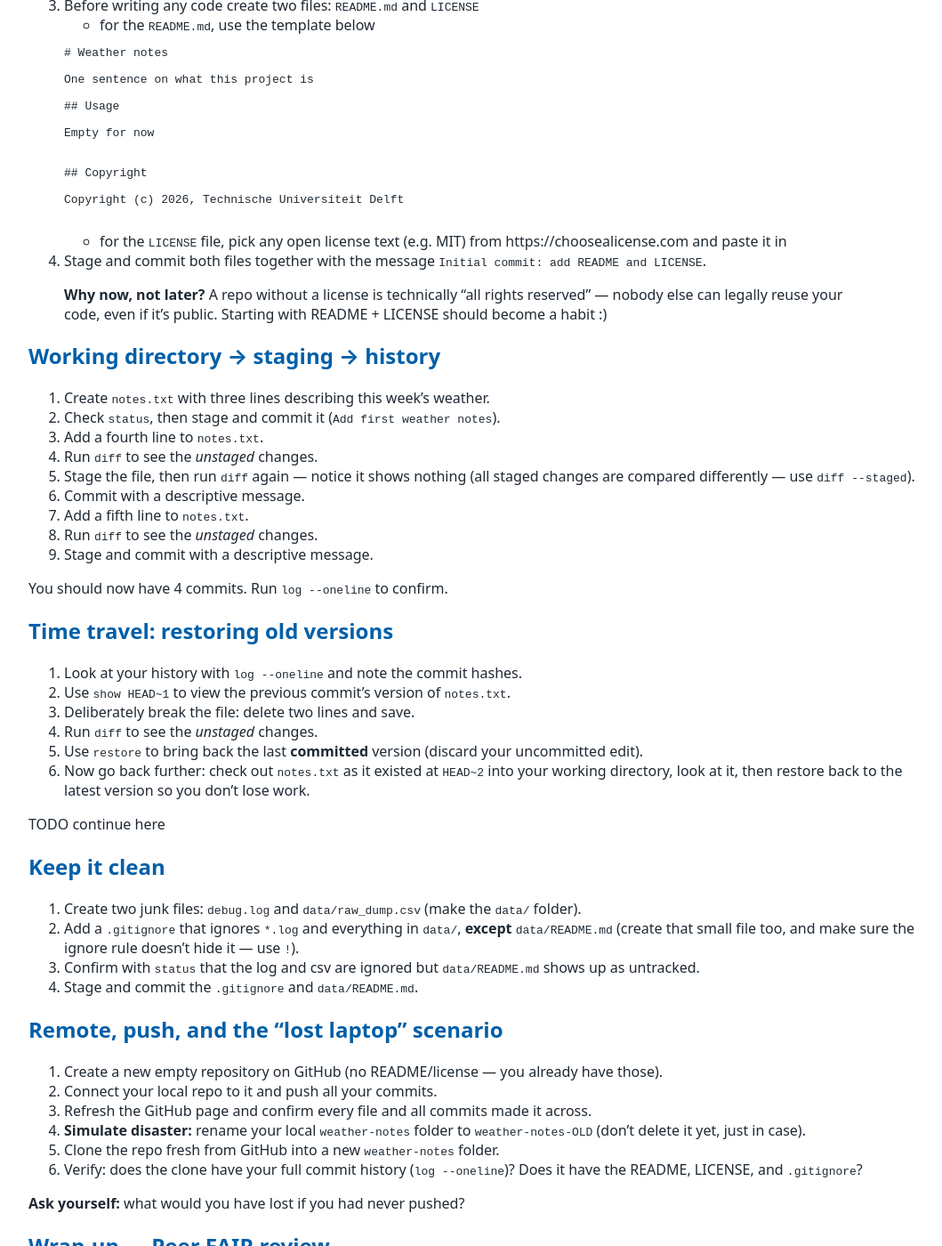
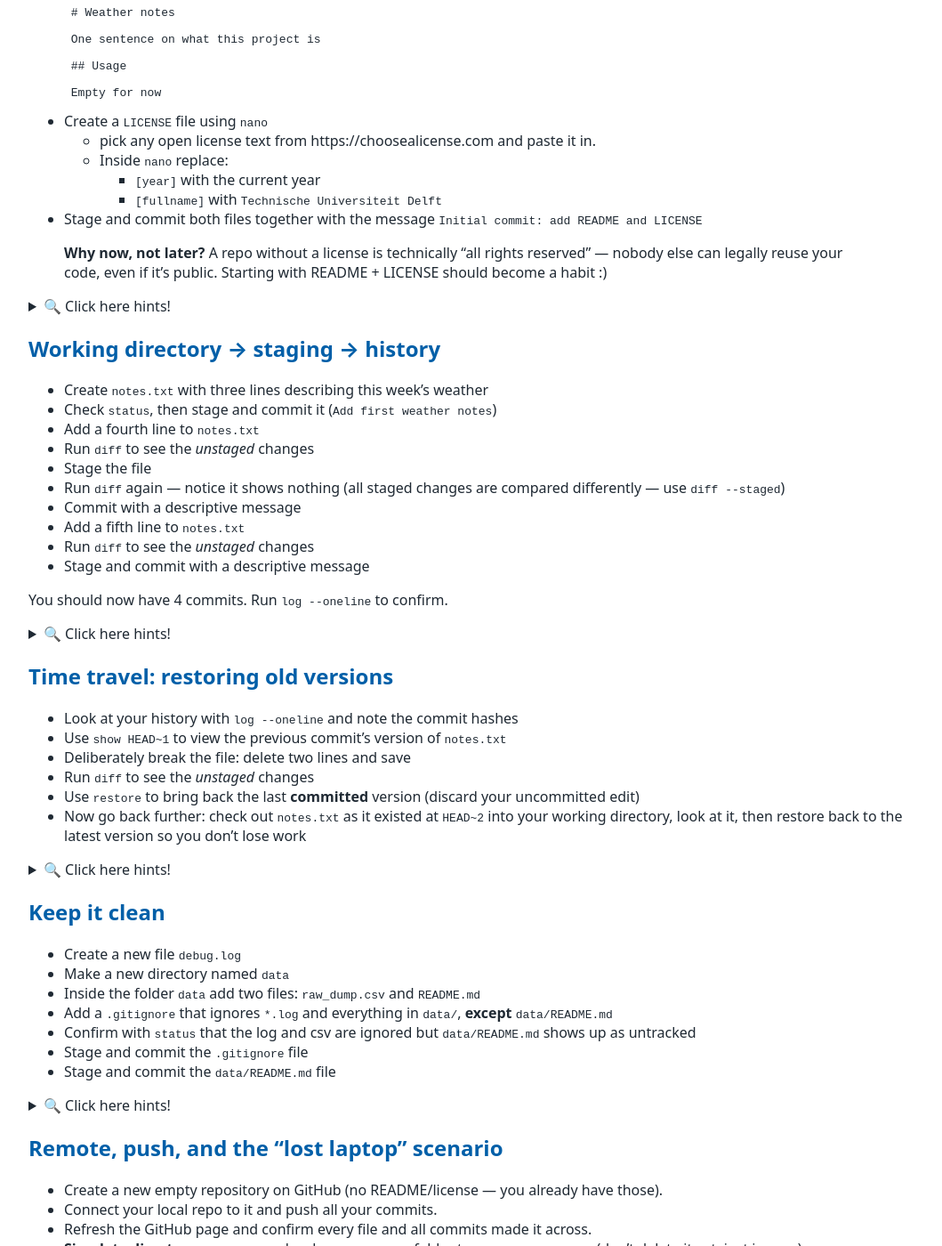
Before and after one commit to tu-delft-library/introduction_to_version_control_with_git, a Jekyll site: the page built from material_for_participants/PRACTICAL.md, in a window 1280 px wide and 1400 px high, scrolled down 419 px. Shown: the whole window at 89% size, without its empty margins (108-1167 px from the left). Built offline with Jekyll 4.4.1, drawn with Linux system fonts in a browser that asks for light colours; our own code applies the rules of GitHub Pages for plain Markdown files; some of the changed text lies outside the part shown.

Commit message:
Update practical

````diff
--- a/material_for_participants/PRACTICAL.md
+++ b/material_for_participants/PRACTICAL.md
@@ -1,17 +1,14 @@
 # PRACTICAL -  Putting it all together
 
-TODO add hints
-
 ## Setup
-Work in a new folder for this exercise — don't reuse `recipe` or `bio` from earlier.
-For example, navigate to your `Desktop` and start from there.
+Work in a new folder for this exercise — don't reuse `recipe` or `bio` from earlier
+For example, navigate to your `Desktop` and start from there
 
 ## Start the repository right
 
-1. Create a folder called `weather-notes`
-1. Turn it into a Git repo
-1. Before writing any code create two files: `README.md` and `LICENSE`
-   - for the `README.md`, use the template below
+- Create a folder called `weather-notes`
+- Turn it into a Git repo
+- Create `README.md` file using `nano`. Use the template below:
 
    ```
    # Weather notes
@@ -21,59 +18,107 @@ For example, navigate to your `Desktop` and start from there.
    ## Usage
 
    Empty for now
+   ```
+- Create a `LICENSE` file using `nano`
+   - pick any open license text from https://choosealicense.com and paste it in.
+   - Inside `nano` replace:
+      - `[year]` with the current year
+      - `[fullname]` with `Technische Universiteit Delft`
+- Stage and commit both files together with the message `Initial commit: add README and LICENSE`
 
-
-   ## Copyright
-
-   Copyright (c) 2026, Technische Universiteit Delft
-
-   ```
-   - for the `LICENSE` file, pick any open license text (e.g. MIT) from https://choosealicense.com and paste it in
-
-1. Stage and commit both files together with the message `Initial commit: add README and LICENSE`.
 
 > **Why now, not later?** A repo without a license is technically "all rights reserved" — nobody else can legally reuse your code, even if it's public. Starting with README + LICENSE should become a habit :)
 
+<details>
+<summary>🔍 Click here hints! </summary>
+
+- To create a folder use `mkdir folder_name`
+- To initialize a repository, navigate to the folder that you want to turn into a repository and use `git init`
+- To open a (new) file for editing use `nano name_of_file`
+- To stage file use `git add name_of_file`
+- To commit a file use `git commit -m "commit message"`
+</details>
+
+
 
 ## Working directory → staging → history
-1. Create `notes.txt` with three lines describing this week's weather.
-1. Check `status`, then stage and commit it (`Add first weather notes`).
-1. Add a fourth line to `notes.txt`.
-1. Run `diff` to see the *unstaged* changes.
-1. Stage the file, then run `diff` again — notice it shows nothing (all staged changes are compared differently — use `diff --staged`).
-1. Commit with a descriptive message.
-1. Add a fifth line to `notes.txt`.
-1. Run `diff` to see the *unstaged* changes.
-1. Stage and commit with a descriptive message.
+- Create `notes.txt` with three lines describing this week's weather
+- Check `status`, then stage and commit it (`Add first weather notes`)
+- Add a fourth line to `notes.txt`
+- Run `diff` to see the *unstaged* changes
+- Stage the file
+- Run `diff` again — notice it shows nothing (all staged changes are compared differently — use `diff --staged`)
+- Commit with a descriptive message
+- Add a fifth line to `notes.txt`
+- Run `diff` to see the *unstaged* changes
+- Stage and commit with a descriptive message
 
 You should now have 4 commits. Run `log --oneline` to confirm.
 
+
+<details>
+<summary>🔍 Click here hints! </summary>
+
+- To open a (new) file for editing use `nano name_of_file`
+- To check the status of the git repository use `git status`
+- To stage file use `git add name_of_file`
+- To commit a file use `git commit -m "commit message"`
+- To see the changes in a file use `git diff name_of_file`
+</details>
+
 ## Time travel: restoring old versions
-1. Look at your history with `log --oneline` and note the commit hashes.
-1. Use `show HEAD~1` to view the previous commit's version of `notes.txt`.
-1. Deliberately break the file: delete two lines and save.
-1. Run `diff` to see the *unstaged* changes.
-1. Use `restore` to bring back the last **committed** version (discard your uncommitted edit).
-1. Now go back further: check out `notes.txt` as it existed at `HEAD~2` into your working directory, look at it, then restore back to the latest version so you don't lose work.
+- Look at your history with `log --oneline` and note the commit hashes
+- Use `show HEAD~1` to view the previous commit's version of `notes.txt`
+- Deliberately break the file: delete two lines and save
+- Run `diff` to see the *unstaged* changes
+- Use `restore` to bring back the last **committed** version (discard your uncommitted edit)
+- Now go back further: check out `notes.txt` as it existed at `HEAD~2` into your working directory, look at it, then restore back to the latest version so you don't lose work
 
-TODO continue here
+<details>
+<summary>🔍 Click here hints! </summary>
+
+- To restore a file to the latest commit use `git restore name_of_file`
+- To restore a file to a SPECIFIC commit use `git restore -s HEAD~[#] name_of_file` or `git restore -s [hash] name_of_file`
+</details>
 
 ## Keep it clean
 
-1. Create two junk files: `debug.log` and `data/raw_dump.csv` (make the `data/` folder).
-1. Add a `.gitignore` that ignores `*.log` and everything in `data/`, **except** `data/README.md` (create that small file too, and make sure the ignore rule doesn't hide it — use `!`).
-1. Confirm with `status` that the log and csv are ignored but `data/README.md` shows up as untracked.
-1. Stage and commit the `.gitignore` and `data/README.md`.
+- Create a new file `debug.log`
+- Make a new directory named `data`
+- Inside the folder `data` add two files: `raw_dump.csv` and `README.md`
+- Add a `.gitignore` that ignores `*.log` and everything in `data/`, **except** `data/README.md`
+- Confirm with `status` that the log and csv are ignored but `data/README.md` shows up as untracked
+- Stage and commit the `.gitignore` file
+- Stage and commit the `data/README.md` file
+
+<details>
+<summary>🔍 Click here hints! </summary>
+
+- To create a file without nano use `touch name_of_file`
+- To create a new folder use `mkdir name_of_folder`
+- To add an exception in `.gitignore` use `!` in front of the file name you want to track
+- To check the status of the local git repo use `git status`
+</details>
 
 ## Remote, push, and the "lost laptop" scenario
-1. Create a new empty repository on GitHub (no README/license — you already have those).
-1. Connect your local repo to it and push all your commits.
-1. Refresh the GitHub page and confirm every file and all commits made it across.
-1. **Simulate disaster:** rename your local `weather-notes` folder to `weather-notes-OLD` (don't delete it yet, just in case).
-1. Clone the repo fresh from GitHub into a new `weather-notes` folder.
-1. Verify: does the clone have your full commit history (`log --oneline`)? Does it have the README, LICENSE, and `.gitignore`?
+- Create a new empty repository on GitHub (no README/license — you already have those).
+- Connect your local repo to it and push all your commits.
+- Refresh the GitHub page and confirm every file and all commits made it across.
+- **Simulate disaster:** rename your local `weather-notes` folder to `weather-notes-OLD` (don't delete it yet, just in case).
+- Clone the repo fresh from GitHub into a new `weather-notes` folder.
+- Verify: does the clone have your full commit history (`log --oneline`)? Does it have the README, LICENSE, and `.gitignore`?
 
-**Ask yourself:** what would you have lost if you had never pushed?
+**Ask yourself:** what files are there in `weather-notes-OLD` but not in `weather-notes`. What would you have lost if you had never pushed?
+
+
+<details>
+<summary>🔍 Click here hints! </summary>
+
+- To add a remote repository to an existing local repository use `git remote add origin git@github.com:[USERNAME]/[RESPOSITORY].git`
+- To push to a remote repository use `git push origin main`
+- To rename a local folder use `mv source_directory target_directory`
+- To clone a repository from GitHub use `git clone git@github.com:[USERNAME]/[RESPOSITORY].git`
+</details>
 
 ## Wrap-up — Peer FAIR review
 Pair up with your neighbor and swap GitHub repo links. You are now a "future collaborator" who has just stumbled onto your partner's repo and needs to reuse it — you get **2 minutes** to review their repo before switching roles.
@@ -87,10 +132,4 @@ Reviewer fills this in about your **partner's** repo (not your own):
 | Interoperable | Does the README say what format the data is in? | |
 | Reusable | Is there a LICENSE telling others what they're allowed to do with it? | |
 
-Then tell your partner, out loud, **one thing you'd need them to fix or clarify** before you could reuse their repo yourself. Switch roles and repeat.
-
-
-## Optional challenges
-- Add a `CITATION.cff` file so your repo can be cited properly
-- Look up the TU Delft Research Software Guidelines and check one recommendation against your repo
-- Try `git log --oneline --graph --all` and see if you can explain the output to a neighbor
+Then tell your partner, **one thing you'd need them to fix or clarify** before you could reuse their repo yourself. Switch roles and repeat.
````
